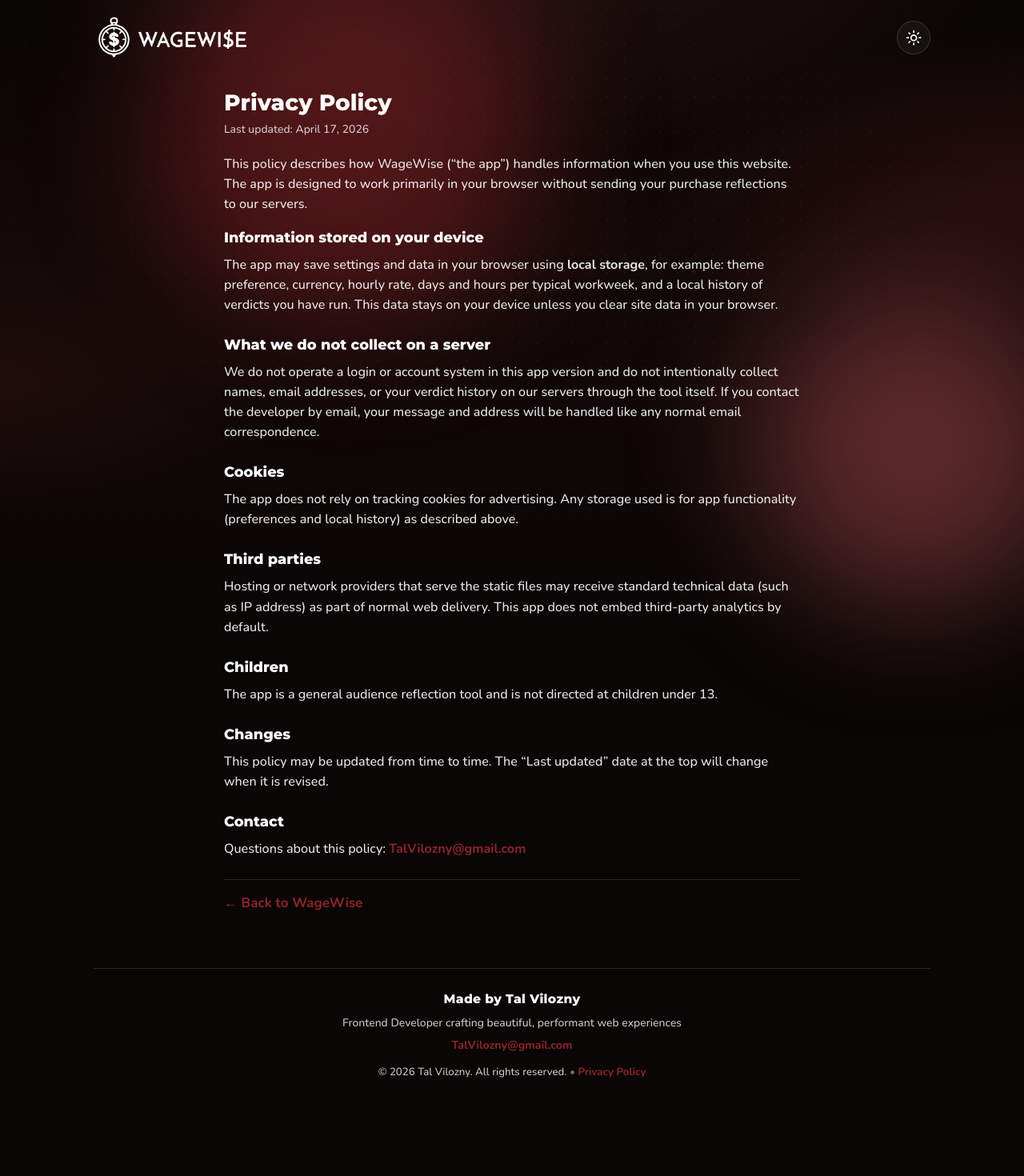
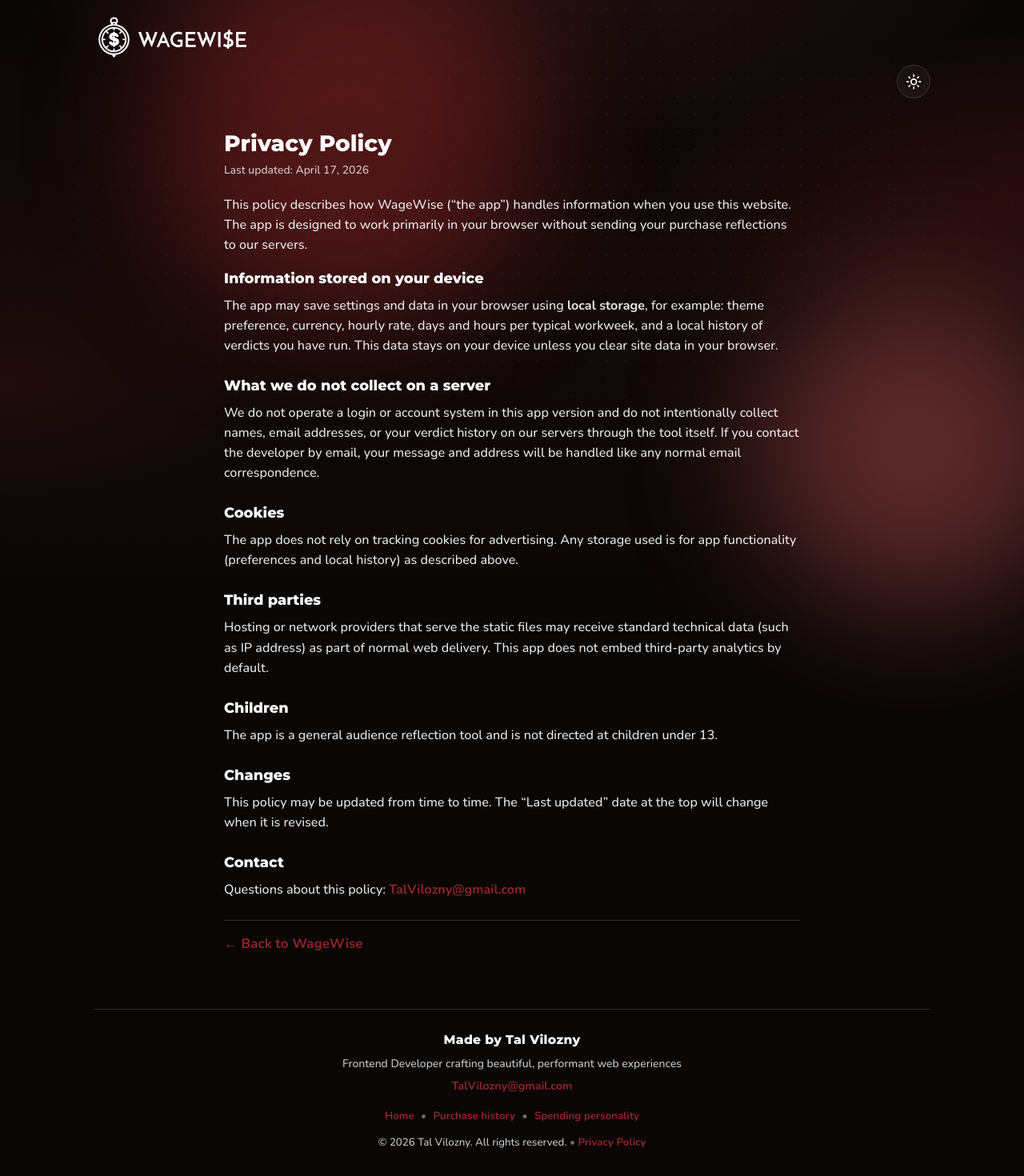
Before and after one commit to TalVilozny/WageWise, a React (Vite) app: page /privacy in a window 1280 px wide. Shown: the top 1470 px of the page at 80% size. Before the commit the page ends 1402 px from the top, so only its background shows below. Built offline with nearby package versions, Linux system fonts and the light colour scheme.

Commit message:
WageWise - 23.0

```diff
--- a/src/App.css
+++ b/src/App.css
@@ -2,10 +2,11 @@
 .page {
   position: relative;
   padding: 0 1rem 2.5rem;
-  max-width: 1080px;
+  max-width: min(1080px, 100%);
   margin: 0 auto;
   box-sizing: border-box;
   color: var(--color-text);
+  overflow-x: clip;
 }
 
 /* ——— Mesh + grid background (neo-futuristic) ——— */
@@ -85,12 +86,16 @@
   display: flex;
   align-items: center;
   justify-content: space-between;
-  gap: 1rem;
+  flex-wrap: wrap;
+  gap: 0.5rem 0.75rem;
   padding: 1.25rem 0 0.5rem;
   color: var(--color-text);
   font-weight: 700;
   letter-spacing: 0.04em;
   background: transparent;
+  min-width: 0;
+  max-width: 100%;
+  box-sizing: border-box;
   transition:
     background-color 260ms ease,
     box-shadow 260ms ease;
@@ -137,6 +142,9 @@ html[data-theme="light"] .top-nav--intro-solid::before {
   display: flex;
   align-items: center;
   gap: 5px;
+  min-width: 0;
+  flex: 1 1 auto;
+  max-width: 100%;
 }
 
 .top-nav-brand-btn {
@@ -147,6 +155,10 @@ html[data-theme="light"] .top-nav--intro-solid::before {
   color: inherit;
   font: inherit;
   cursor: pointer;
+  text-align: left;
+  min-width: 0;
+  flex: 1 1 auto;
+  max-width: 100%;
 }
 
 .top-nav-brand-btn:focus-visible {
@@ -159,8 +171,11 @@ html[data-theme="light"] .top-nav--intro-solid::before {
   display: flex;
   align-items: center;
   justify-content: flex-end;
-  gap: 0.5rem;
+  gap: 0.35rem 0.5rem;
   flex-wrap: wrap;
+  min-width: 0;
+  flex: 1 1 auto;
+  max-width: 100%;
 }
 
 .top-nav-pay {
@@ -169,6 +184,9 @@ html[data-theme="light"] .top-nav--intro-solid::before {
   align-items: center;
   gap: 0.25rem;
   flex-wrap: wrap;
+  min-width: 0;
+  justify-content: flex-end;
+  max-width: 100%;
 }
 
 .pay-rate-chip {
@@ -177,6 +195,10 @@ html[data-theme="light"] .top-nav--intro-solid::before {
   font-variant-numeric: tabular-nums;
   color: var(--color-text);
   white-space: nowrap;
+  min-width: 0;
+  max-width: 100%;
+  overflow: hidden;
+  text-overflow: ellipsis;
 }
 
 .pay-rate-edit {
@@ -201,6 +223,13 @@ html[data-theme="light"] .top-nav--intro-solid::before {
   outline: none;
   border-radius: 0.35rem;
   box-shadow: 0 0 0 2px rgba(var(--rgb-primary), 0.45);
+}
+
+@media (max-width: 640px) {
+  .top-nav .pay-rate-chip {
+    font-size: 0.74rem;
+    max-width: min(10.5rem, calc(100vw - 9rem));
+  }
 }
 
 .pay-rate-popover {
@@ -323,6 +352,7 @@ html[data-theme="light"] .top-nav--intro-solid::before {
   background: var(--color-surface-glass);
   color: var(--color-text);
   cursor: pointer;
+  flex-shrink: 0;
   transition:
     background 0.15s ease,
     border-color 0.15s ease,
@@ -369,13 +399,24 @@ html[data-theme="light"] .logo-icon {
 
 .logo-wordmark {
   margin-top: 4px;
-  width: calc(135px * var(--accessibility-text-scale, 1));
+  width: min(
+    calc(135px * var(--accessibility-text-scale, 1)),
+    100%
+  );
   height: auto;
   display: block;
   object-fit: contain;
-  flex-shrink: 0;
+  flex-shrink: 1;
+  min-width: 0;
   /* Dark theme (default): black artwork -> white */
   filter: brightness(0) invert(1);
+}
+
+.top-nav .top-nav-brand .logo-icon,
+.privacy-top-nav .privacy-nav-brand .logo-icon {
+  width: min(3rem, 11vw);
+  height: min(3rem, 11vw);
+  flex-shrink: 0;
 }
 
 html[data-theme="light"] .logo-wordmark {
@@ -3927,6 +3968,18 @@ html[data-accessibility-spacing="comfy"] body {
   text-underline-offset: 3px;
 }
 
+.site-footer-nav {
+  margin: 0.5rem 0 0;
+  font-size: 0.78rem;
+  color: var(--color-text-muted);
+  line-height: 1.6;
+  display: flex;
+  flex-wrap: wrap;
+  align-items: center;
+  justify-content: center;
+  gap: 0.35rem 0.5rem;
+}
+
 .site-footer-meta {
   margin: 0.35rem 0 0;
   font-size: 0.78rem;
--- a/src/App.tsx
+++ b/src/App.tsx
@@ -26,6 +26,7 @@ import accessibilityIcon from "./Icons/AccessibilityIcon.svg";
 import closeIcon from "./Icons/Close.svg";
 import "./App.css";
 import { Analytics } from "@vercel/analytics/react";
+import { useLocation, useNavigate } from "react-router-dom";
 
 type CurrencyCode = "USD" | "EUR" | "ILS" | "GBP" | "JPY" | "CAD";
 
@@ -233,7 +234,7 @@ const INTRO_TUTORIAL_STEPS = [
   {
     id: "tag",
     title: "The sticker price",
-    body: "Enter the real price. We instantly convert it into work hours so the decision feels real, not just numeric.",
+    body: "Enter the price of an item, could be anything (e.g., coffee, book, phone furniture etc.) We instantly convert it into work hours so the decision feels real, not just numeric.",
   },
   {
     id: "time",
@@ -516,6 +517,18 @@ function VisualExplainer({
 }
 
 function App() {
+  const location = useLocation();
+  const navigate = useNavigate();
+  const pageView = useMemo(() => {
+    const p = location.pathname;
+    if (p === "/purchase-history" || p === "/history") return "history" as const;
+    if (p === "/spending-personality" || p === "/personality") {
+      return "personality" as const;
+    }
+    return "home" as const;
+  }, [location.pathname]);
+  const isHomePath = pageView === "home";
+
   const reduceMotion = useReducedMotion();
   const wizardRef = useRef<HTMLElement>(null);
   const payEditorRef = useRef<HTMLDivElement>(null);
@@ -1036,6 +1049,10 @@ function App() {
     setMaxHours((h) => clampHoursLimit(h));
   }, []);
 
+  useLayoutEffect(() => {
+    if (!isHomePath) setAppUnlocked(true);
+  }, [isHomePath]);
+
   useEffect(() => {
     if (!payEditorOpen) return;
     const onKey = (e: KeyboardEvent) => {
@@ -1075,16 +1092,19 @@ function App() {
       const state = sliderTouchLockRef.current;
       if (state.active) return;
       state.active = true;
-      state.prevBodyOverscrollBehaviorY = document.body.style.overscrollBehaviorY;
+      state.prevBodyOverscrollBehaviorY =
+        document.body.style.overscrollBehaviorY;
       document.body.style.overscrollBehaviorY = "none";
-      state.prevOverscrollBehaviorY = document.documentElement.style.overscrollBehaviorY;
+      state.prevOverscrollBehaviorY =
+        document.documentElement.style.overscrollBehaviorY;
       document.documentElement.style.overscrollBehaviorY = "none";
     };
 
     const unlockScrollForSliderTouch = () => {
       const state = sliderTouchLockRef.current;
       if (!state.active) return;
-      document.body.style.overscrollBehaviorY = state.prevBodyOverscrollBehaviorY;
+      document.body.style.overscrollBehaviorY =
+        state.prevBodyOverscrollBehaviorY;
       document.documentElement.style.overscrollBehaviorY =
         state.prevOverscrollBehaviorY;
       state.active = false;
@@ -1194,10 +1214,22 @@ function App() {
   };
 
   const handleBrandClick = () => {
+    navigate("/");
     setVerdictShown(false);
     setStep(hourlyConfigured ? 2 : 1);
     window.scrollTo({ top: 0, behavior: "smooth" });
   };
+
+  const purchaseHistorySectionProps = {
+    entries: purchaseHistory,
+    formatMoney,
+    formatHours,
+    expectedMonthlyWorkHours,
+    workDaysPerWeek: daysPerWeek,
+    workHoursPerDay: hoursPerWorkday,
+    onRegretAnswer: (id: string, worthIt: boolean) =>
+      setPurchaseHistory(updatePurchaseWorthIt(id, worthIt)),
+  } as const;
 
   const slideVariants = {
     enter: (dir: number) =>
@@ -1448,7 +1480,7 @@ function App() {
         </div>
       </header>
 
-      {!appUnlocked && (
+      {!appUnlocked && isHomePath && (
         <div
           className="intro-shell"
           role="dialog"
@@ -1646,6 +1678,7 @@ function App() {
 
       {appUnlocked && (
         <>
+          {isHomePath && (
           <section id="wizard" className="wizard-section" ref={wizardRef}>
             <h2 className="wizard-heading">Your turn</h2>
             <div className="wizard-layout">
@@ -2238,19 +2271,18 @@ function App() {
                 )}
               </motion.main>
             </div>
-
-            <PurchaseHistorySection
-              entries={purchaseHistory}
-              formatMoney={formatMoney}
-              formatHours={formatHours}
-              expectedMonthlyWorkHours={expectedMonthlyWorkHours}
-              workDaysPerWeek={daysPerWeek}
-              workHoursPerDay={hoursPerWorkday}
-              onRegretAnswer={(id, worthIt) =>
-                setPurchaseHistory(updatePurchaseWorthIt(id, worthIt))
-              }
-            />
           </section>
+          )}
+          <PurchaseHistorySection
+            {...purchaseHistorySectionProps}
+            mode={
+              pageView === "history"
+                ? "history-only"
+                : pageView === "personality"
+                  ? "personality-only"
+                  : "full"
+            }
+          />
         </>
       )}
       <div className="accessibility-fab-wrap" ref={accessibilityMenuRef}>
--- a/src/PurchaseHistorySection.tsx
+++ b/src/PurchaseHistorySection.tsx
@@ -5,7 +5,13 @@ import {
   REGRET_PROMPT_AFTER_MS,
   sumHoursCostThisMonth,
 } from "./purchaseHistory";
+import { SPENDING_PERSONALITY_MIN_ENTRIES } from "./spendingPersonality";
 import { SpendingPersonalitySection } from "./SpendingPersonalitySection";
+
+export type PurchaseHistorySectionMode =
+  | "full"
+  | "history-only"
+  | "personality-only";
 
 type Props = {
   entries: PurchaseHistoryEntry[];
@@ -15,6 +21,8 @@ type Props = {
   expectedMonthlyWorkHours?: number | null;
   workDaysPerWeek?: number;
   workHoursPerDay?: number;
+  /** Default `full`: timeline + personality + regret. Sub-routes use narrower layouts. */
+  mode?: PurchaseHistorySectionMode;
 };
 
 function IconPen({ className }: { className?: string }) {
@@ -155,6 +163,7 @@ export function PurchaseHistorySection({
   expectedMonthlyWorkHours = null,
   workDaysPerWeek = 5,
   workHoursPerDay = 8,
+  mode = "full",
 }: Props) {
   const [regretEditId, setRegretEditId] = useState<string | null>(null);
   const [now, setNow] = useState(() => Date.now());
@@ -196,6 +205,65 @@ export function PurchaseHistorySection({
     };
   }, [entries]);
 
+  const historyEmptyMessage =
+    mode === "history-only"
+      ? "No decisions yet — use Home to run the tool and log your first one."
+      : "No decisions yet — finish a verdict above to log your first one.";
+
+  if (mode === "personality-only") {
+    return (
+      <>
+        {entries.length === 0 ? (
+          <section
+            className="history-section glass-panel"
+            aria-labelledby="personality-page-empty-heading"
+          >
+            <h2
+              id="personality-page-empty-heading"
+              className="history-section-title"
+            >
+              Spending personality
+            </h2>
+            <p className="history-empty">
+              No decisions logged yet. On{" "}
+              <strong>Home</strong>, run a verdict to start building your
+              patterns.
+            </p>
+          </section>
+        ) : (
+          <>
+            <SpendingPersonalitySection
+              entries={entries}
+              expectedMonthlyWorkHours={expectedMonthlyWorkHours}
+              workDaysPerWeek={workDaysPerWeek}
+              workHoursPerDay={workHoursPerDay}
+            />
+            {entries.length > 0 &&
+              entries.length < SPENDING_PERSONALITY_MIN_ENTRIES && (
+                <section
+                  className="history-section glass-panel"
+                  aria-labelledby="personality-unlock-heading"
+                >
+                  <h2
+                    id="personality-unlock-heading"
+                    className="history-section-title"
+                  >
+                    Almost there
+                  </h2>
+                  <p className="history-section-lead">
+                    Spending Personality unlocks after{" "}
+                    {SPENDING_PERSONALITY_MIN_ENTRIES} logged decisions. You have{" "}
+                    {entries.length}.
+                  </p>
+                </section>
+              )}
+            <RegretTrackerGraph entries={entries} />
+          </>
+        )}
+      </>
+    );
+  }
+
   return (
     <>
       <section
@@ -210,9 +278,7 @@ export function PurchaseHistorySection({
         </p>
 
         {sorted.length === 0 ? (
-          <p className="history-empty">
-            No decisions yet — finish a verdict above to log your first one.
-          </p>
+          <p className="history-empty">{historyEmptyMessage}</p>
         ) : (
           <>
             <ol className="history-timeline">
@@ -377,15 +443,17 @@ export function PurchaseHistorySection({
         )}
       </section>
 
-      {sorted.length > 0 && (
+      {mode === "full" && sorted.length > 0 && (
+        <>
           <SpendingPersonalitySection
             entries={entries}
             expectedMonthlyWorkHours={expectedMonthlyWorkHours}
             workDaysPerWeek={workDaysPerWeek}
             workHoursPerDay={workHoursPerDay}
           />
+          <RegretTrackerGraph entries={entries} />
+        </>
       )}
-      {sorted.length > 0 && <RegretTrackerGraph entries={entries} />}
     </>
   );
 }
--- a/src/SiteFooter.tsx
+++ b/src/SiteFooter.tsx
@@ -14,6 +14,56 @@ export function SiteFooter() {
         </p>
         <p className="site-footer-email">
           <a href="mailto:TalVilozny@gmail.com">TalVilozny@gmail.com</a>
+        </p>
+        <p className="site-footer-nav">
+          <Link
+            to="/"
+            className="site-footer-link"
+            onClick={(e) => {
+              if (location.pathname === "/") {
+                e.preventDefault();
+                window.scrollTo({ top: 0, behavior: "smooth" });
+              }
+            }}
+          >
+            Home
+          </Link>
+          <span className="site-footer-dot" aria-hidden="true">
+            •
+          </span>
+          <Link
+            to="/purchase-history"
+            className="site-footer-link"
+            onClick={(e) => {
+              if (
+                location.pathname === "/purchase-history" ||
+                location.pathname === "/history"
+              ) {
+                e.preventDefault();
+                window.scrollTo({ top: 0, behavior: "smooth" });
+              }
+            }}
+          >
+            Purchase history
+          </Link>
+          <span className="site-footer-dot" aria-hidden="true">
+            •
+          </span>
+          <Link
+            to="/spending-personality"
+            className="site-footer-link"
+            onClick={(e) => {
+              if (
+                location.pathname === "/spending-personality" ||
+                location.pathname === "/personality"
+              ) {
+                e.preventDefault();
+                window.scrollTo({ top: 0, behavior: "smooth" });
+              }
+            }}
+          >
+            Spending personality
+          </Link>
         </p>
         <p className="site-footer-meta">
           © 2026 Tal Vilozny. All rights reserved.{" "}
--- a/src/index.css
+++ b/src/index.css
@@ -100,16 +100,24 @@ html[data-theme='light'] {
   --story-done-label: var(--color-text);
 }
 
+html {
+  overflow-x: clip;
+  max-width: 100%;
+}
+
 #root {
   width: 100%;
   max-width: 1120px;
   margin: 0 auto;
   min-height: 100svh;
   box-sizing: border-box;
+  overflow-x: clip;
 }
 
 body {
   margin: 0;
+  overflow-x: clip;
+  max-width: 100%;
 }
 
 h1,
```
Also changed, not shown: src/main.tsx (+11 -1 lines). Lines whose indentation alone changed are shown as unchanged.
